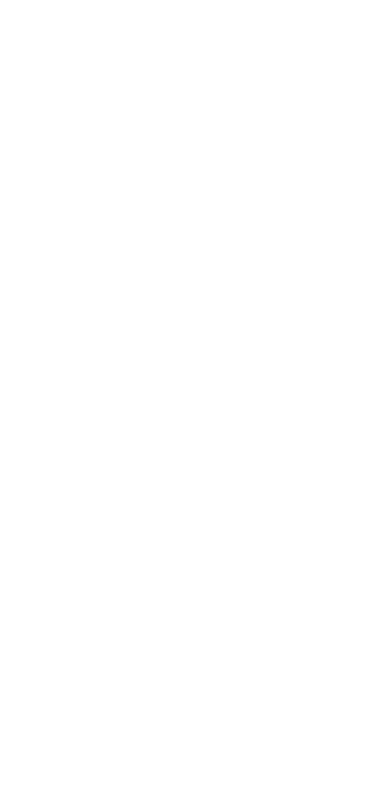
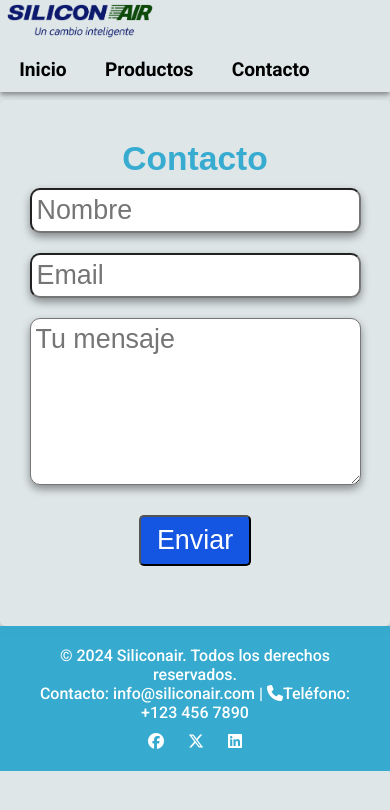
Before and after one commit to NJGodoy/Siliconair, a plain HTML site: page pages/contacto.html in a window 390 px wide. Drawn offline with Linux system fonts and the light colour scheme.

Commit message:
Simplificado y añadido contacto

```diff
--- a/css/styles.css
+++ b/css/styles.css
@@ -72,28 +72,21 @@ body {
 .intro-section {
     display: flex;
     flex-wrap: wrap;
+    justify-self: center;
     align-content: center;
     justify-content: space-around;
-    background-color: var(--color-principal);
-    width: 100%;
-}
-
-.intro-imagen {
-    flex: 1 1 auto;
-    width: 50%;
-    max-width: 500px;
-}
-
-.intro-img {
-    width: 100%;
-    height: 100%;
-    object-fit: cover;
+    background-image:
+        linear-gradient(rgba(255, 255, 255, 0.2), rgba(255, 255, 255, 0.2)),
+        url('../img/zapatilla_2.JPG');
+    background-size: cover;
+    background-position: center;
+    width: 95vw;
 }
 
 .intro-texto {
-    flex: 1 1 auto;
+    flex: 1 1 500px;
     font-weight: 900;
-    font-size: 1.2rem;
+    font-size: 1.4em;
     text-align: left;
     display: flex;
     flex-wrap: wrap;
@@ -102,12 +95,13 @@ body {
     max-width: 600px;
     margin: 0 auto;
     color: var(--color-texto);
+    text-shadow: 2px 2px 2px black;
 }
 
 .intro-texto p {
-    flex: 0 1 auto;
+    flex: 1 1 auto;
     line-height: 1.8;
-    margin: 0px 10px 10px 0px;
+    margin: 0 10px 10px 0;
 }
 
 .btn:hover {
@@ -142,14 +136,14 @@ body {
     margin-bottom: 5px;
 }
 
-#etiqueta-productos {
+.etiqueta {
     color: var(--color-terciario)
 }
 
 .product-section {
     display: flex;
     flex-wrap: wrap;
-    gap: 20px;
+    gap: 15px;
     padding: 40px;
     border-top: 1px solid var(--color-principal);
 }
@@ -157,13 +151,13 @@ body {
 .card {
     display: flex;
     flex-wrap: wrap;
-    flex: 1 1 300px; /* Permite que las tarjetas se ajusten a 300px como mínimo */
+    flex: 1 1 300px;
     background-color: var(--color-principal);
     overflow: hidden;
     min-width: 40%;
     border-radius: 5px;
     box-shadow: 0 4px 8px rgba(0, 0, 0, 0.4);
-    transition: transform 0.3s ease; /* Transición suave al escalar */
+    transition: transform 0.5s ease-in-out;
 }
 
 .card:hover {
@@ -192,6 +186,124 @@ body {
     color: var(--color-texto);
 }
 
+.contact-section {
+    padding: 20px;
+    background-color: var(--color-secundario);
+    border-radius: 5px;
+    box-shadow: 0 4px 8px rgba(0, 0, 0, 0.2);
+}
+
+form{
+    font-family: sans-serif;
+    display: flex;
+    flex-direction: column;
+    flex-wrap: wrap;
+    justify-self: center;
+    align-self: center;
+    align-content: center;
+    padding: 16px;
+    height: auto;
+    margin: 10px;
+}
+
+form h1 {
+    align-self: center;
+    color: var(--color-principal);
+}
+
+.input-contact {
+    font-family: sans-serif;
+    font-size: 1em;
+    width: 70%;
+    height: auto;
+    margin: 10px 0;
+    box-shadow: 0 4px 8px rgba(0, 0, 0, 0.4);
+    border-radius: 10px;
+    padding: 5px;
+    outline: none;
+}
+
+.input-contact:focus-within {
+    outline: none;
+    border-color: var(--color-hover);
+}
+
+button[type="submit"] {
+    font-family: sans-serif;
+    font-size: 1em;
+    display: inline-block;
+    padding: 10px 20px;
+    text-decoration: none;
+    background-color: var(--color-hover);
+    color: var(--color-texto);
+    border-radius: 5px;
+    transition: background-color 0.3s ease;
+    margin: 20px auto;
+}
+
+button[type="submit"]:hover {
+    color: black;
+    background-color: darken(var(--color-principal), 10%); /* Oscurecer color al pasar el ratón */
+}
+
+/* Breakpoint para pantallas pequeñas*/
+@media (max-width: 600px) {
+    body{
+        margin-top: 100px;
+    }
+
+    form {
+        font-size: 1.4em;
+        width: 90vw;
+        padding: 10px;
+    }
+
+    .input-contact {
+        font-size: 1.2em;
+        width: 100%;
+    }
+
+    button[type="submit"] {
+        font-size: 1.2em;
+        padding: 8px 16px;
+    }
+}
+
+/*Breakpoint para pantallas medianas*/
+@media (min-width: 601px) and (max-width: 1024px) {
+    form {
+        font-size: 1.4em;
+        width: 80vw;
+    }
+
+    .input-contact {
+        font-size: 1.1em;
+        width: 100%;
+    }
+
+    button[type="submit"] {
+        font-size: 1.1em;
+        padding: 10px 20px;
+    }
+}
+
+/* Breakpoint para pantallas grandes*/
+@media (min-width: 1025px) {
+    form {
+        font-size: 1.6em;
+        width: 80vw;
+    }
+
+    .input-contact {
+        font-size: 1.3em;
+    }
+
+    button[type="submit"] {
+        font-size: 1.3em;
+        padding: 12px 24px;
+    }
+}
+
 .footer {
     background-color: var(--color-principal);
     color: var(--color-texto);
--- a/pages/contacto.html
+++ b/pages/contacto.html
@@ -0,0 +1,56 @@
+<!DOCTYPE html>
+<html lang="es">
+<head>
+    <meta charset="UTF-8">
+    <meta name="viewport" content="width=device-width, initial-scale=1.0">
+    <title>Inicio | Siliconair - Productos médicos</title>
+    <link rel="stylesheet" href="../css/styles.css">
+    <link rel="preconnect" href="https://fonts.googleapis.com">
+    <link rel="preconnect" href="https://fonts.gstatic.com" crossorigin>
+    <link href="https://fonts.googleapis.com/css2?family=Roboto:ital,wght@0,100;0,300;0,400;0,500;0,700;0,900;1,100;1,300;1,400;1,500;1,700;1,900&display=swap" rel="stylesheet">
+    <script src="https://kit.fontawesome.com/b16322a238.js" crossorigin="anonymous"></script>
+</head>
+<body>
+    <header class="header-section">
+        <div class="header-logo">
+            <a href="index.html"><img src="../img/LOGO Silicon.png" alt="Siliconair Logo" class="logo-img"></a>
+        </div>
+        <nav class="navbar">
+            <ul>
+                <li><a href="../index.html" class="nav-link">Inicio</a></li>
+                <li><a href="productos.html" class="nav-link">Productos</a></li>
+                <li><a href="contacto.html" class="nav-link">Contacto</a></li>
+            </ul>
+        </nav>
+    </header>
+
+    <main>
+        <section class="contact-section">
+            <div id="contact-box">
+                <form
+                action="https://formspree.io/f/xvgoagpq"
+                method="POST">
+                    <h1>Contacto</h1>
+                    <input type="text" class="input-contact" name="nombre" placeholder="Nombre">
+                    <input type="email" class="input-contact" name="email" placeholder="Email">
+                    <textarea rows="5" class="input-contact" name="message" placeholder="Tu mensaje"></textarea>
+                    <button type="submit">Enviar</button>
+                </form>
+
+            </div>
+        </section>
+    </main>
+
+    <footer class="footer">
+        <div class="footer-info">
+            <p>© 2024 Siliconair. Todos los derechos reservados.</p>
+            <p>Contacto: info@siliconair.com | <i class="fa-solid fa-phone"></i>Teléfono: +123 456 7890</p>
+        </div>
+        <div class="footer-social">
+            <a href="#" class="social-link"><i class="fa-brands fa-facebook"></i></a>
+            <a href="#" class="social-link"><i class="fa-brands fa-x-twitter"></i></a>
+            <a href="#" class="social-link"><i class="fa-brands fa-linkedin"></i></a>
+        </div>
+    </footer>
+</body>
+</html>
```
Also changed, not shown: index.html (+0 -3 lines), pages/productos.html (+1 -1 lines).
